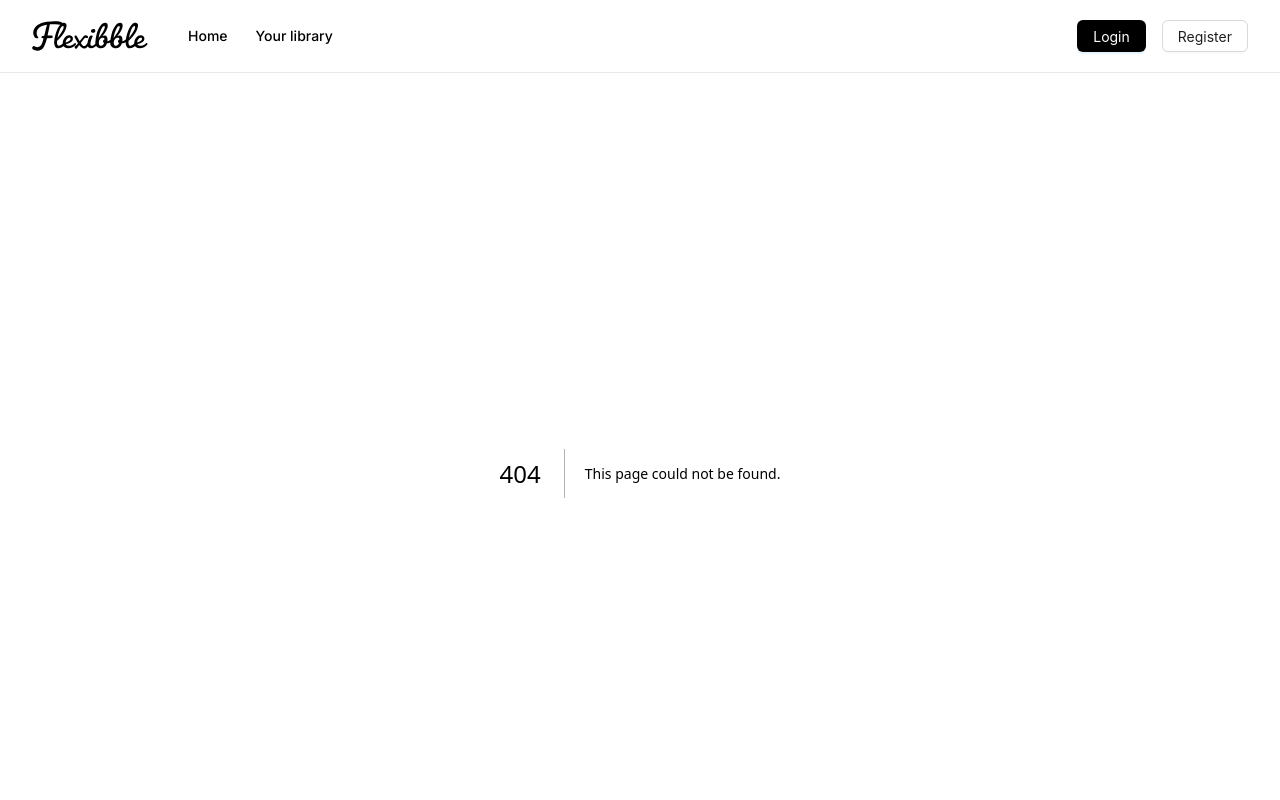
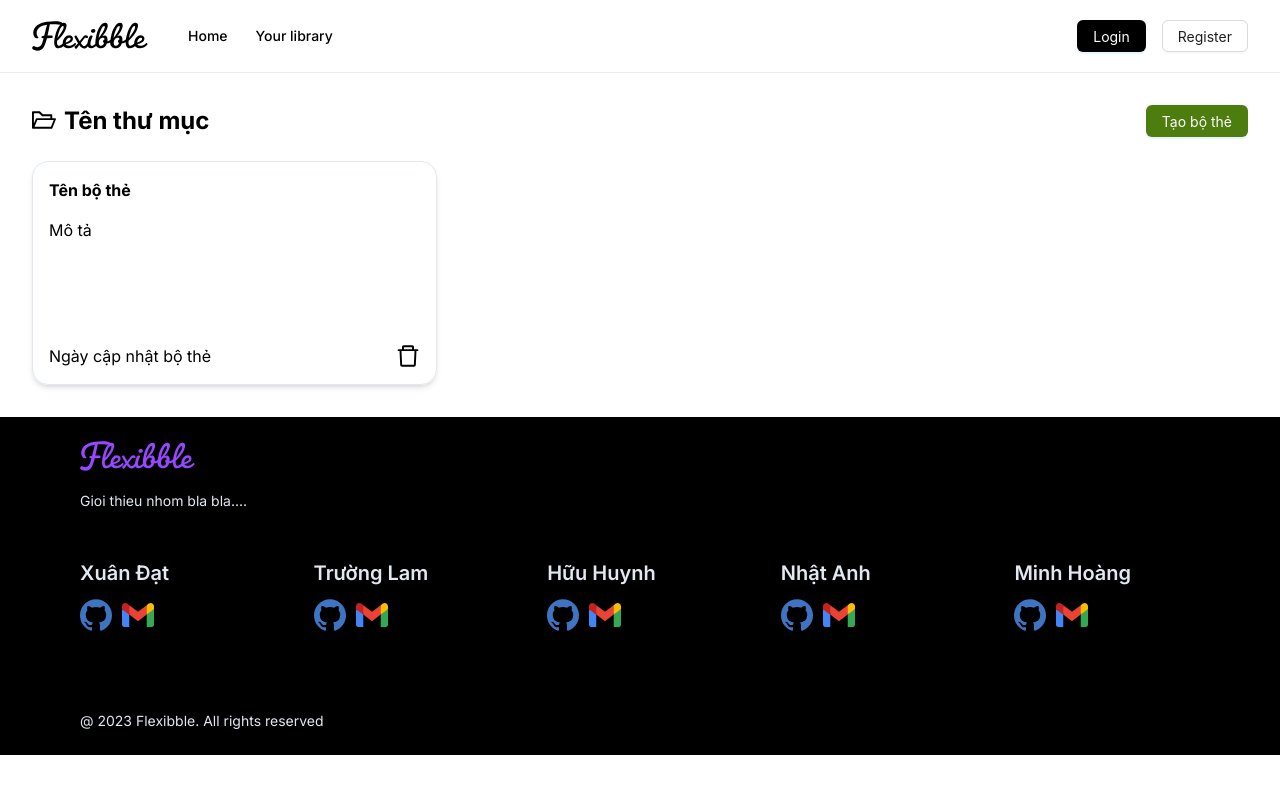
Before and after one commit to LeTruongLam/ITSS2-FE, a Next.js app: page /decks in a window 1280 px wide. Before the commit this address had no page. Shown: the top 800 px of the page. Built offline with nearby package versions, Linux system fonts and the light colour scheme.

Commit message:
feat: deck, subject

```diff
--- a/app/(auth)/login/page.tsx
+++ b/app/(auth)/login/page.tsx
@@ -53,13 +53,16 @@ const TheLogin = () => {
           },
           body: JSON.stringify(user),
         });
-        console.log(res);
         if (res.ok) {
+
           const data = await res.json();
           const token = data.token;
+          console.log("Hi")
+          console.log(data.status.data.user)
+
           localStorage.setItem("token", token); // Lưu token vào localStorage
-          message.success("Đăng nhập thành công!");
-          router.push("/");
+          message.success(data.status.message);
+          router.push("/collections");
         } else {
           message.error("Thông tin tài khoản hoặc mật khẩu không chính xác");
         }
--- /dev/null
+++ b/app/collections/CreateFolder.tsx
@@ -0,0 +1,64 @@
+import React from "react";
+
+const CreateFolder = ({setShowCreateFolder}) => {
+    const handleClose = () => {
+        setShowCreateFolder(false);
+      };
+  return (
+    <div
+      className="relative z-10"
+      aria-labelledby="modal-title"
+      role="dialog"
+      aria-modal="true"
+    >
+      <div className="fixed inset-0 z-10 w-screen overflow-y-auto">
+        <div className="flex min-h-full items-end justify-center p-4 text-center sm:items-center sm:p-0">
+          <div className="relative transform overflow-hidden rounded-lg bg-white text-left shadow-xl transition-all sm:my-8 sm:w-full sm:max-w-lg border border-slate-200">
+            <div className="bg-white px-4 pb-4 pt-5 sm:p-6 sm:pb-4">
+              <div>
+                <div className="mt-3 text-center sm:ml-4 sm:mt-0 sm:text-left">
+                  <h3
+                    className="text-base font-semibold leading-6 text-gray-900"
+                    id="modal-title"
+                  >
+                    Tạo thư mục mới
+                  </h3>
+                  <div className="mt-2">
+                    <div className="mt-2">
+                      <input
+                        id="title"
+                        placeholder="Nhập tên thư mục"
+                        name="title"
+                        type="title"
+                        autoComplete="title"
+                        required
+                        className="block w-full rounded-md border-0 py-1.5 text-gray-900 shadow-sm ring-1 ring-inset p-2 "
+                      />
+                    </div>
+                  </div>
+                </div>
+              </div>
+            </div>
+            <div className=" px-4 py-3 sm:flex sm:flex-row-reverse sm:px-6">
+              <button
+                type="button"
+                className="inline-flex w-full justify-center rounded-md bg-lime-700 px-3 py-2 text-sm font-semibold text-white shadow-sm hover:bg-red-500 sm:ml-3 sm:w-auto"
+              >
+                Tạo thư mục
+              </button>
+              <button
+                onClick={handleClose}
+                type="button"
+                className="mt-3 inline-flex w-full justify-center rounded-md bg-white px-3 py-2 text-sm font-semibold text-gray-900 shadow-sm ring-1 ring-inset ring-gray-300 hover:bg-gray-50 sm:mt-0 sm:w-auto"
+              >
+                Hủy
+              </button>
+            </div>
+          </div>
+        </div>
+      </div>
+    </div>
+  );
+};
+
+export default CreateFolder;
--- /dev/null
+++ b/app/collections/page.tsx
@@ -0,0 +1,47 @@
+"use client";
+
+import React, { useState } from "react";
+import Link from "next/link";
+import { Button } from "antd";
+import CreateFolder from "./CreateFolder";
+
+const Collection = () => {
+  const [showCreateFolder, setShowCreateFolder] = useState(false);
+
+  const handleCreateFolder = () => {
+    setShowCreateFolder(true);
+  };
+
+  return (
+    <div className="p-8">
+      <div className="flex justify-between">
+        <div className="text-2xl font-bold">Thư mục của bạn</div>
+        <Button
+          className="bg-lime-700"
+          type="primary"
+          onClick={handleCreateFolder}
+        >
+          Tạo thư mục
+        </Button>
+      </div>
+      <div className="mt-6 flex justify-between gap-8">
+        <Link href="/decks" className="w-4/12 h-56 shadow-md hover:shadow-xl rounded-2xl border border-slate-200">
+            <p className="m-4">Tên thư mục</p>
+        </Link>
+        <Link href="/decks" className="w-4/12 h-56 shadow-md hover:shadow-xl rounded-2xl border border-slate-200">
+            <p className="m-4">Tên thư mục</p>
+        </Link>
+        <Link href="/decks" className="w-4/12 h-56 shadow-md hover:shadow-xl rounded-2xl border border-slate-200">
+            <p className="m-4">Tên thư mục</p>
+        </Link>
+
+
+      </div>
+      {showCreateFolder && (
+        <CreateFolder setShowCreateFolder={setShowCreateFolder} />
+      )}
+    </div>
+  );
+};
+
+export default Collection;
--- /dev/null
+++ b/app/decks/create-deck/page.tsx
@@ -0,0 +1,9 @@
+import React from 'react'
+
+const CreateDeck = () => {
+  return (
+    <div>CreateDeck</div>
+  )
+}
+
+export default CreateDeck
--- /dev/null
+++ b/app/decks/page.tsx
@@ -0,0 +1,62 @@
+"use client";
+import { FolderOpenOutlined, DeleteOutlined } from "@ant-design/icons";
+import React, { useState } from "react";
+import Link from "next/link";
+import { Button, message } from "antd";
+
+const TheDeck = () => {
+  const handleDelete = async () => {
+    try {
+      // Giả định gọi API xóa thẻ
+      const response = await fetch("https://api.example.com/decks/1", {
+        method: "DELETE",
+      });
+
+      if (response.ok) {
+        message.success("Đã xóa!");
+      } else {
+        throw new Error("Không thể xóa thẻ");
+      }
+    } catch (error) {
+      message.error(error.message);
+    }
+  };
+
+  return (
+    <div className="p-8">
+      <div className="flex justify-between">
+        <div className="text-2xl font-bold">
+          <FolderOpenOutlined />
+          <span className="ml-2">Tên thư mục</span>
+        </div>
+        <Link href="/decks/create-deck">
+          <Button className="bg-lime-700" type="primary">
+            Tạo bộ thẻ
+          </Button>
+        </Link>
+      </div>
+      <div className="mt-6 flex justify-between gap-8">
+        <Link
+          href="/decks"
+          className="w-4/12 h-56 shadow-md hover:shadow-xl rounded-2xl border border-slate-200"
+        >
+          <div className="flex flex-col m-4 justify-between h-full pb-8">
+            <div>
+              <p className="text-ml mb-4 font-bold">Tên bộ thẻ</p>
+              <p className="mb-3">Mô tả</p>
+            </div>
+            <div className="flex justify-between">
+              <span className="">Ngày cập nhật bộ thẻ</span>
+              <DeleteOutlined
+                style={{ fontSize: "24px" }}
+                onClick={handleDelete}
+              />
+            </div>
+          </div>
+        </Link>
+      </div>
+    </div>
+  );
+};
+
+export default TheDeck;
--- a/constants/index.ts
+++ b/constants/index.ts
@@ -1,6 +1,6 @@
 export const NavLinks = [
   { href: "/", key: "Home", text: "Home" },
-  { href: "/", key: "Your library", text: "Your library" },
+  { href: "/collections", key: "Your library", text: "Your library" },
 ];
 
 export const footerLinks = [
--- a/tailwind.config.js
+++ b/tailwind.config.js
@@ -7,6 +7,9 @@ module.exports = {
   ],
   theme: {
     extend: {
+      boxShadow: {
+        '3xl': '0 35px 60px -15px rgba(0, 0, 0, 0.3)',
+      },
       colors: {
         'nav-border': '#EBEAEA',
         'light-white': '#FAFAFB',
```
Also changed, not shown: public/logo-main.svg (added).
